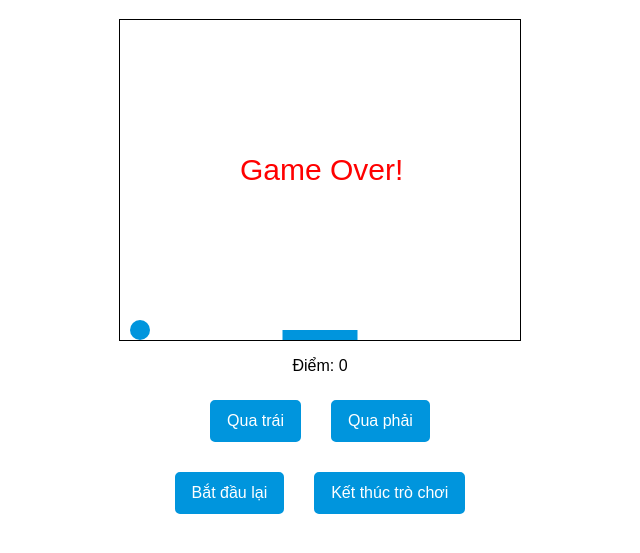
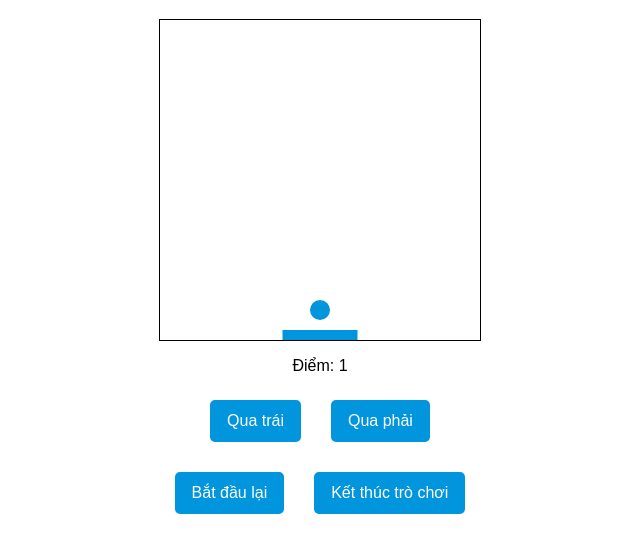
Before and after one commit to boyastro/game_catch_ball, a plain HTML site: page index.html in a window 1280 px wide. Shown: the part 61-614 px from the top of the page, without its empty margins (320-960 px from the left). Drawn offline with Linux system fonts and the light colour scheme.

Commit message:
Update index.html

```diff
--- a/index.html
+++ b/index.html
@@ -39,7 +39,7 @@
 <body>
 
 <h1>Hứng Bóng - Simple Canvas Game</h1>
-<canvas id="gameCanvas" width="400" height="320"></canvas>
+<canvas id="gameCanvas" width="320" height="320"></canvas>
 <p>Điểm: <span id="score">0</span></p>
 <div class="controls">
     <button id="leftBtn">Qua trái</button>
```
